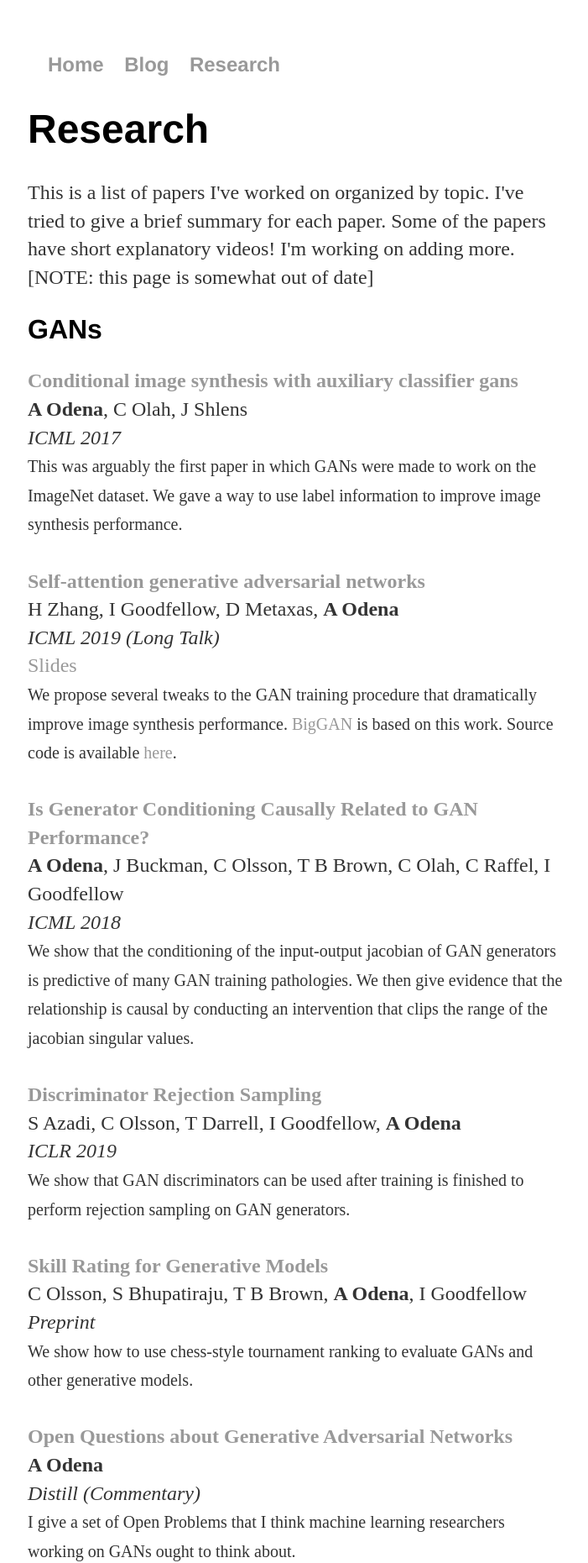
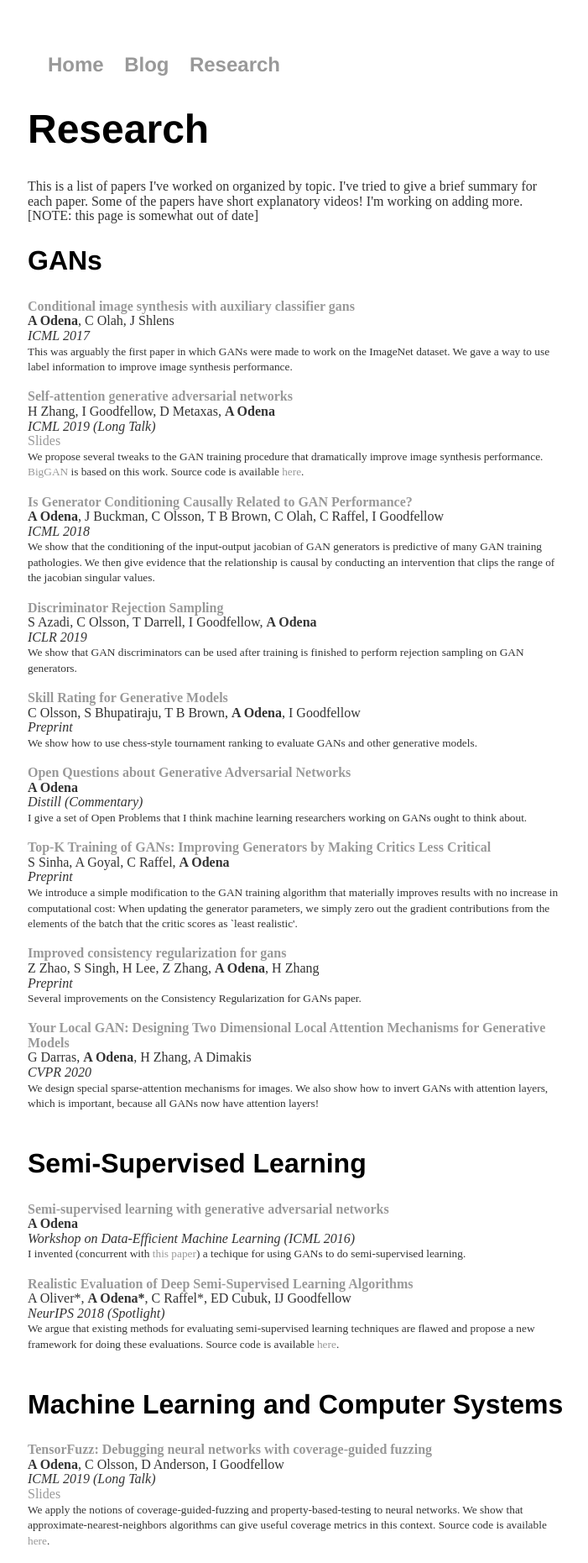
Before and after one commit to augustusodena/augustusodena.github.io, a Jekyll site: the page built from research/index.html, in a window 1280 px wide. Shown: the top 1861 px of the page at 84% size, without its empty margins (287-988 px from the left). Built offline with Jekyll 4.4.1, drawn with Linux system fonts in a browser that asks for light colours.

Commit message:
commit changes

```diff
--- a/css/main.css
+++ b/css/main.css
@@ -28,8 +28,8 @@
     font-family:'Helvetica', 'Arial', 'Sans-Serif';
 }
 p {
-    font-size: 1.5em;
-    line-height: 1.4em;
+    font-size: 1em;
+    line-height: 1.1em;
     color: #333;
 }
 footer {
--- a/index.html
+++ b/index.html
@@ -4,10 +4,10 @@
 ---
 <div class="blurb">
 	<h1>Augustus Odena</h1>
-	<img src="assets/purple.jpg" class="inline" width="40%" height="40%" align="right"
+	<img src="assets/purple.jpg" class="inline" width="20%" height="20%" align="right"
        hspace="50" vspace="1"/>
 	<p>
-    I'm a computer scientist working on Machine Learning.
+    I'm a computer scientist and entrepreneur. TODO!
     I'm doing a cool new thing that is secret for now but soon won't be.
     Before that, I was a research scientist at <a href="https://ai.google/research/teams/brain">Google Brain</a>.
   </p>
```
